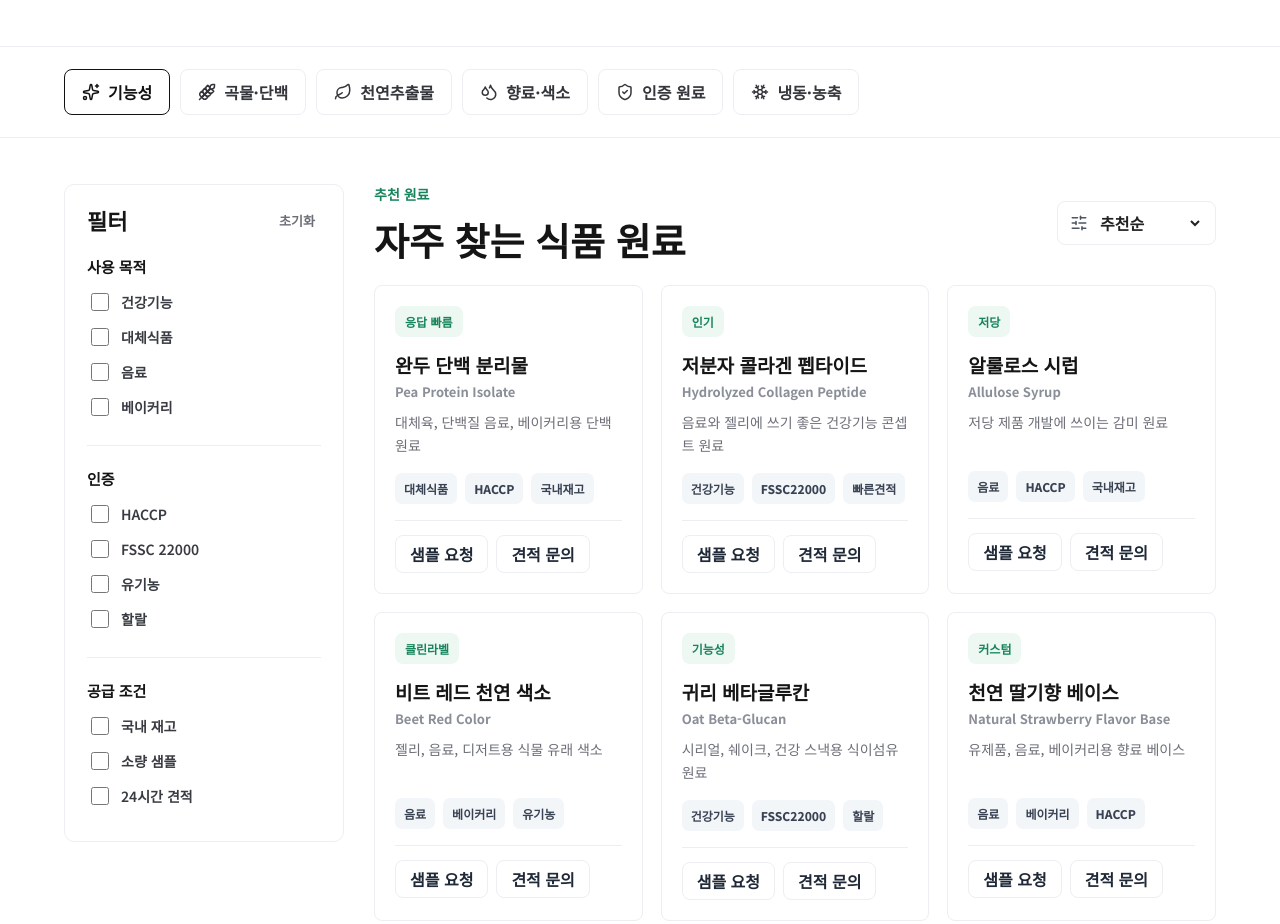
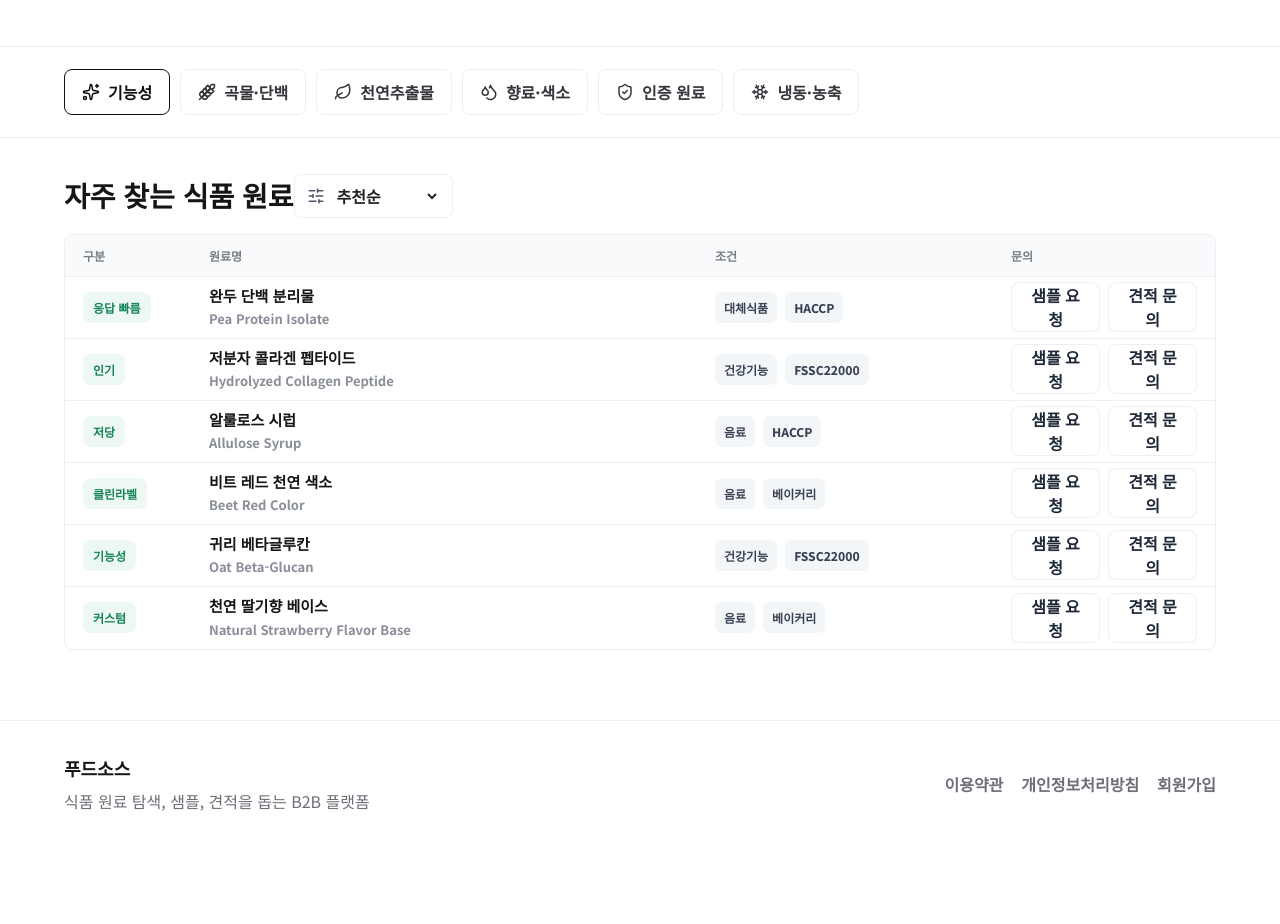
Before and after one commit to h4emin-web/food, a plain HTML site: page index.html in a window 1280 px wide. Shown: the part 480-1404 px from the top of the page. After the commit the page ends 1327 px from the top, so only its background shows below. Drawn offline with nearby package versions, Linux system fonts and the light colour scheme.

Commit message:
Simplify frequent ingredients section

```diff
--- a/index.html
+++ b/index.html
@@ -65,7 +65,7 @@
         </div>
       </section>
 
-      <section class="category-strip" aria-label="원료 카테고리">
+      <section class="category-strip" aria-label="원료 카테고리" hidden>
         <button class="category active" type="button">
           <i data-lucide="sparkles"></i>
           기능성
@@ -93,7 +93,7 @@
       </section>
 
       <section class="marketplace" id="ingredients">
-        <aside class="filter-panel" aria-label="원료 필터">
+        <aside class="filter-panel" aria-label="원료 필터" hidden>
           <div class="filter-heading">
             <h2>필터</h2>
             <button type="button" id="resetFilters">초기화</button>
@@ -123,10 +123,9 @@
         <div class="content-area">
           <div class="section-title">
             <div>
-              <p class="eyebrow">추천 원료</p>
               <h2>자주 찾는 식품 원료</h2>
             </div>
-            <div class="sort-control">
+            <div class="sort-control" hidden>
               <i data-lucide="sliders-horizontal"></i>
               <select aria-label="정렬">
                 <option>추천순</option>
--- a/script.js
+++ b/script.js
@@ -125,25 +125,34 @@
     .map(
       (item) => `
         <article class="ingredient-card">
-          <div class="card-body">
           <span class="badge">${item.badge}</span>
+          <div class="ingredient-name">
             <h3>${item.name}</h3>
             <span class="english-name">${item.englishName}</span>
-            <p>${item.desc}</p>
+          </div>
           <div class="meta-row">
-              ${item.tags.slice(0, 3).map((tag) => `<span>${tag}</span>`).join("")}
+            ${item.tags.slice(0, 2).map((tag) => `<span>${tag}</span>`).join("")}
           </div>
           <div class="card-actions">
-              <div class="card-buttons">
             <button class="sample-button" type="button">샘플 요청</button>
             <button class="quote-button" type="button">견적 문의</button>
-              </div>
-            </div>
           </div>
         </article>
       `
     )
     .join("");
+
+  grid.insertAdjacentHTML(
+    "afterbegin",
+    `
+      <div class="ingredient-board-head" aria-hidden="true">
+        <span>구분</span>
+        <span>원료명</span>
+        <span>조건</span>
+        <span>문의</span>
+      </div>
+    `
+  );
 }
 
 function getFilteredItems() {
--- a/styles.css
+++ b/styles.css
@@ -325,9 +325,8 @@
 
 .marketplace {
   display: grid;
-  grid-template-columns: 280px minmax(0, 1fr);
-  gap: 30px;
-  padding: 46px clamp(20px, 5vw, 72px) 70px;
+  grid-template-columns: minmax(0, 1fr);
+  padding: 36px clamp(20px, 5vw, 72px) 70px;
   background: #fff;
 }
 
@@ -396,13 +395,12 @@
 }
 
 .section-title {
-  justify-content: space-between;
-  gap: 18px;
-  margin-bottom: 22px;
+  justify-content: flex-start;
+  margin-bottom: 16px;
 }
 
 .section-title h2 {
-  font-size: clamp(26px, 3vw, 38px);
+  font-size: 28px;
 }
 
 .sort-control {
@@ -425,26 +423,52 @@
 
 .ingredient-grid {
   display: grid;
-  grid-template-columns: repeat(3, minmax(0, 1fr));
-  gap: 18px;
+  overflow: hidden;
+  overflow-x: auto;
+  border: 1px solid var(--line);
+  border-radius: 8px;
+  background: #fff;
+}
+
+.ingredient-board-head,
+.ingredient-card {
+  display: grid;
+  grid-template-columns: 110px minmax(250px, 1fr) minmax(190px, 280px) 186px;
+  gap: 16px;
+  align-items: center;
+  min-width: 820px;
+}
+
+.ingredient-board-head {
+  min-height: 42px;
+  padding: 0 18px;
+  border-bottom: 1px solid var(--line);
+  background: #f8fafc;
+  color: #7a7d86;
+  font-size: 12px;
+  font-weight: 800;
 }
 
 .ingredient-card {
-  overflow: visible;
-  border: 1px solid var(--line);
-  border-radius: 8px;
+  min-height: 62px;
+  padding: 0 18px;
+  border-bottom: 1px solid var(--line);
   background: #fff;
-  transition: transform 180ms ease, box-shadow 180ms ease;
+  transition: background 160ms ease;
 }
 
 .ingredient-card:hover {
-  transform: translateY(-4px);
-  box-shadow: var(--shadow);
+  background: #fbfcfd;
+}
+
+.ingredient-card:last-child {
+  border-bottom: 0;
 }
 
 .badge {
   display: inline-flex;
   align-items: center;
+  justify-content: center;
   width: fit-content;
   min-height: 28px;
   padding: 7px 10px;
@@ -453,6 +477,11 @@
   color: var(--green);
   font-size: 12px;
   font-weight: 800;
+  white-space: nowrap;
+}
+
+.ingredient-name {
+  min-width: 0;
 }
 
 .card-body {
@@ -466,12 +495,24 @@
   font-size: 19px;
 }
 
+.ingredient-name h3 {
+  overflow: hidden;
+  margin: 0 0 3px;
+  font-size: 15px;
+  line-height: 1.35;
+  text-overflow: ellipsis;
+  white-space: nowrap;
+}
+
 .english-name {
   display: block;
-  margin-bottom: 10px;
+  overflow: hidden;
+  margin-bottom: 0;
   color: #8a8e98;
   font-size: 13px;
   font-weight: 700;
+  text-overflow: ellipsis;
+  white-space: nowrap;
 }
 
 .card-body p {
@@ -489,30 +530,26 @@
 }
 
 .meta-row {
-  flex-wrap: wrap;
+  overflow: hidden;
+  flex-wrap: nowrap;
   gap: 8px;
-  margin: 16px 0;
+  margin: 0;
 }
 
 .meta-row span {
+  overflow: hidden;
   padding: 7px 9px;
   border-radius: 7px;
   background: #f3f6f9;
   color: #384252;
   font-size: 12px;
   font-weight: 800;
+  text-overflow: ellipsis;
+  white-space: nowrap;
 }
 
 .card-actions {
-  align-self: end;
   justify-content: flex-start;
-  padding-top: 14px;
-  border-top: 1px solid var(--line);
-}
-
-.card-buttons {
-  display: flex;
-  flex-wrap: wrap;
   gap: 8px;
 }
 
```
Lines whose indentation alone changed are shown as unchanged.
